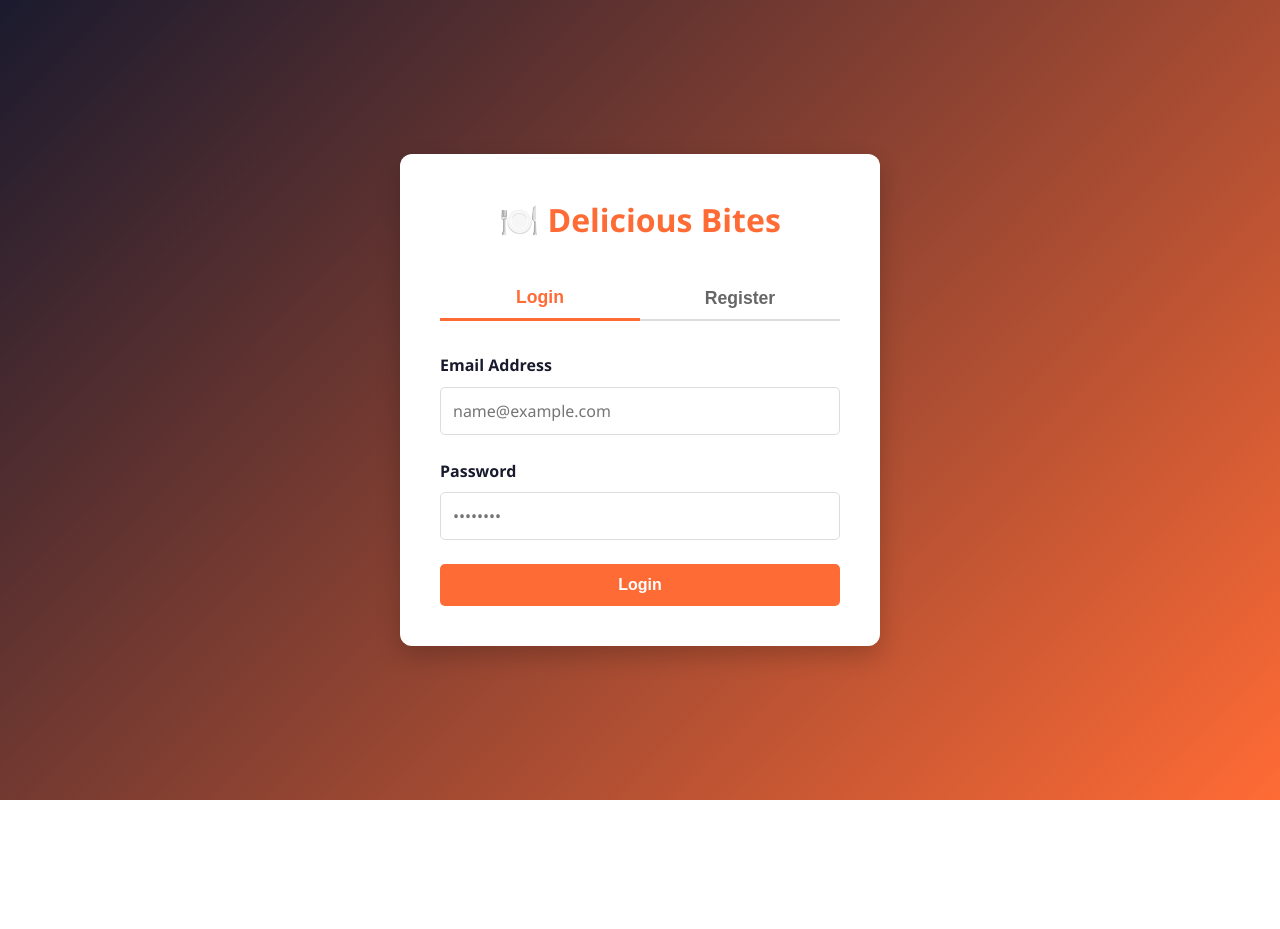
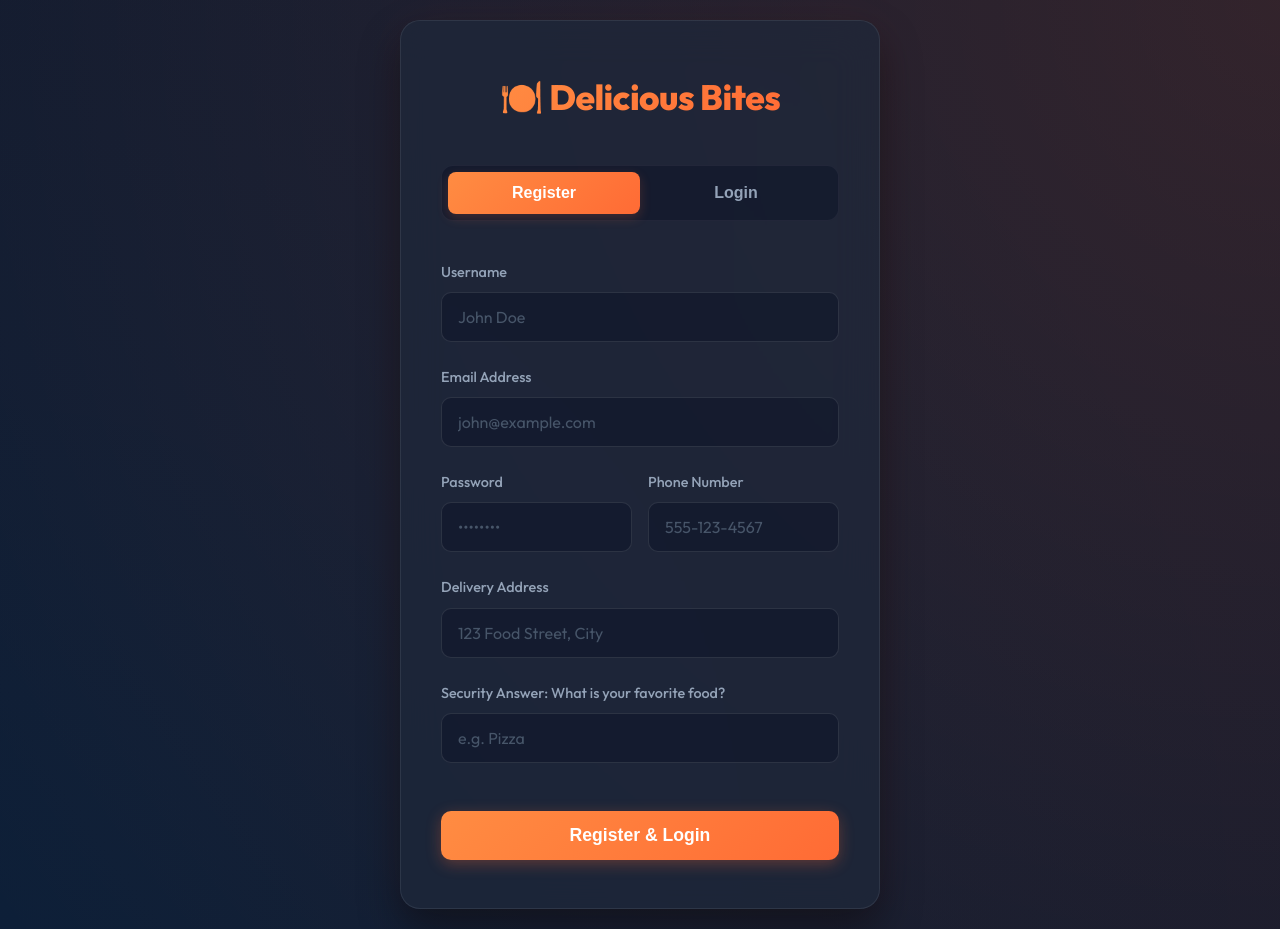
Before and after one commit to Anandharsh275/Resturant-app, a plain HTML site: page frontend/login.html in a window 1280 px wide. Before the commit the page ends 800 px from the top, so only its background shows below. Drawn offline with Linux system fonts and the light colour scheme.

Commit message:
Redesign auth screen with premium dark glassmorphism and default to register tab first

```diff
--- a/frontend/css/style.css
+++ b/frontend/css/style.css
@@ -715,59 +715,129 @@ body {
 
 /* Login Page Styles */
 .login-body {
-    background: linear-gradient(135deg, #1a1a2e, #ff6b35);
+    background: radial-gradient(circle at top right, rgba(255, 107, 53, 0.15), transparent),
+                radial-gradient(circle at bottom left, rgba(0, 78, 137, 0.15), transparent),
+                #0f172a;
     min-height: 100vh;
     display: flex;
     justify-content: center;
     align-items: center;
     padding: 20px;
+    font-family: 'Outfit', 'Segoe UI', system-ui, sans-serif;
 }
 
 .login-card {
-    background: #fff;
-    border-radius: 12px;
-    box-shadow: 0 10px 25px rgba(0, 0, 0, 0.2);
+    background: rgba(30, 41, 59, 0.7);
+    backdrop-filter: blur(20px);
+    -webkit-backdrop-filter: blur(20px);
+    border: 1px solid rgba(255, 255, 255, 0.08);
+    border-radius: 20px;
+    box-shadow: 0 20px 40px rgba(0, 0, 0, 0.4),
+                0 0 50px rgba(255, 107, 53, 0.05);
     width: 100%;
     max-width: 480px;
-    padding: 2.5rem;
-    animation: fadeInUp 0.8s;
+    padding: 3rem 2.5rem;
+    animation: fadeInUp 0.6s cubic-bezier(0.16, 1, 0.3, 1);
+    color: #f1f5f9;
 }
 
 .login-logo {
     text-align: center;
-    margin-bottom: 2rem;
+    margin-bottom: 2.5rem;
 }
 
 .login-logo h1 {
-    color: var(--primary-color);
-    font-size: 2rem;
+    font-size: 2.2rem;
+    font-weight: 800;
+    letter-spacing: -0.5px;
+    background: linear-gradient(135deg, #ff8c42, #ff6b35);
+    -webkit-background-clip: text;
+    -webkit-text-fill-color: transparent;
+    display: inline-flex;
+    align-items: center;
+    gap: 10px;
 }
 
 .login-tabs {
     display: flex;
-    border-bottom: 2px solid var(--border-color);
-    margin-bottom: 2rem;
+    background: rgba(15, 23, 42, 0.6);
+    padding: 6px;
+    border-radius: 12px;
+    margin-bottom: 2.5rem;
+    border: 1px solid rgba(255, 255, 255, 0.05);
 }
 
 .login-tab-btn {
     flex: 1;
     background: none;
     border: none;
-    padding: 10px;
-    font-size: 1.1rem;
+    padding: 12px;
+    font-size: 1rem;
     font-weight: 600;
-    color: var(--text-light);
+    color: #94a3b8;
     cursor: pointer;
     text-align: center;
-    transition: all 0.3s;
+    border-radius: 8px;
+    transition: all 0.3s cubic-bezier(0.4, 0, 0.2, 1);
 }
 
 .login-tab-btn.active {
-    color: var(--primary-color);
-    border-bottom: 3px solid var(--primary-color);
-    margin-bottom: -2px;
+    color: #fff;
+    background: linear-gradient(135deg, #ff8c42, #ff6b35);
+    box-shadow: 0 4px 12px rgba(255, 107, 53, 0.2);
 }
 
-.login-tab-btn:hover {
-    color: var(--primary-color);
+.login-tab-btn:hover:not(.active) {
+    color: #f1f5f9;
+    background: rgba(255, 255, 255, 0.03);
 }
+
+.login-card label {
+    color: #94a3b8;
+    font-size: 0.9rem;
+    font-weight: 500;
+    margin-bottom: 0.5rem;
+    display: block;
+}
+
+.login-card input {
+    background: rgba(15, 23, 42, 0.6);
+    border: 1px solid rgba(255, 255, 255, 0.1);
+    color: #f1f5f9;
+    padding: 14px 16px;
+    border-radius: 10px;
+    font-size: 1rem;
+    transition: all 0.3s;
+    width: 100%;
+}
+
+.login-card input:focus {
+    border-color: #ff6b35;
+    box-shadow: 0 0 0 3px rgba(255, 107, 53, 0.15);
+    outline: none;
+    background: rgba(15, 23, 42, 0.8);
+}
+
+.login-card input::placeholder {
+    color: #475569;
+}
+
+.login-card .btn-primary {
+    background: linear-gradient(135deg, #ff8c42, #ff6b35);
+    border: none;
+    padding: 14px;
+    font-size: 1.1rem;
+    font-weight: 700;
+    border-radius: 10px;
+    color: #fff;
+    box-shadow: 0 4px 15px rgba(255, 107, 53, 0.3);
+    transition: all 0.3s;
+    cursor: pointer;
+    margin-top: 1.5rem;
+}
+
+.login-card .btn-primary:hover {
+    transform: translateY(-2px);
+    box-shadow: 0 6px 20px rgba(255, 107, 53, 0.4);
+    background: linear-gradient(135deg, #ffa066, #ff7b47);
+}
--- a/frontend/login.html
+++ b/frontend/login.html
@@ -4,6 +4,7 @@
     <meta charset="UTF-8">
     <meta name="viewport" content="width=device-width, initial-scale=1.0">
     <title>Delicious Bites - Authentication</title>
+    <link href="https://fonts.googleapis.com/css2?family=Outfit:wght@400;500;600;700;800&display=swap" rel="stylesheet">
     <link rel="stylesheet" href="css/style.css">
     <script src="js/api.js"></script>
     <script>
@@ -20,8 +21,8 @@
         </div>
 
         <div class="login-tabs">
-            <button id="tab-login" class="login-tab-btn active" onclick="switchTab('login')">Login</button>
-            <button id="tab-register" class="login-tab-btn" onclick="switchTab('register')">Register</button>
+            <button id="tab-register" class="login-tab-btn active" onclick="switchTab('register')">Register</button>
+            <button id="tab-login" class="login-tab-btn" onclick="switchTab('login')">Login</button>
         </div>
 
         <div id="auth-forms-container">
@@ -30,7 +31,7 @@
     </div>
 
     <script>
-        let currentTab = 'login';
+        let currentTab = 'register';
 
         // Custom notification system for the login page
         function showAuthNotification(message, type = 'success') {
```
